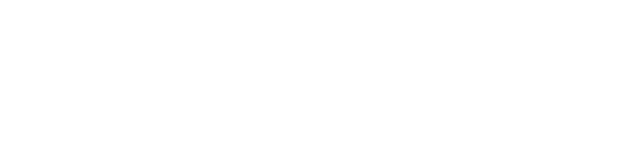
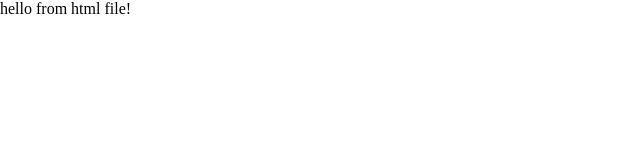
Before and after one commit to thomas1117/example-repo, a plain HTML site: page index.html in a window 1280 px wide. Shown: the whole page, without its empty margins (0-640 px from the left). Drawn offline with Linux system fonts and the light colour scheme.

Commit message:
add css file link

```diff
--- a/index.html
+++ b/index.html
@@ -4,8 +4,9 @@
     <meta charset="UTF-8">
     <meta name="viewport" content="width=device-width, initial-scale=1.0">
     <title>Document</title>
+    <link rel="stylesheet" href="main.css">
 </head>
 <body>
-
+    <p>hello from html file!</p>
 </body>
 </html>
--- a/main.css
+++ b/main.css
@@ -0,0 +1,5 @@
+* {
+    margin: 0;
+    padding: 0;
+    box-sizing: border-box;
+}
```
